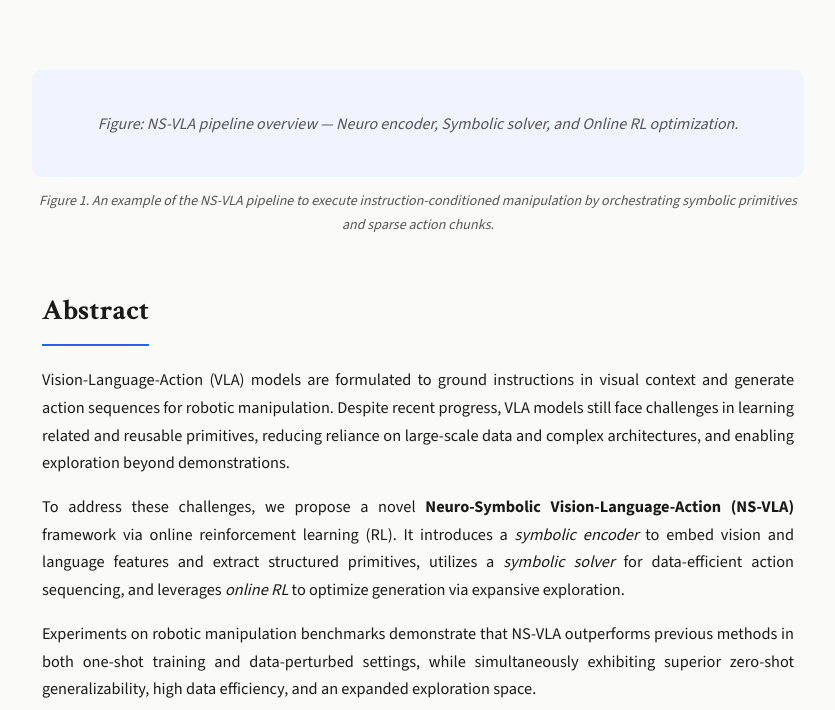
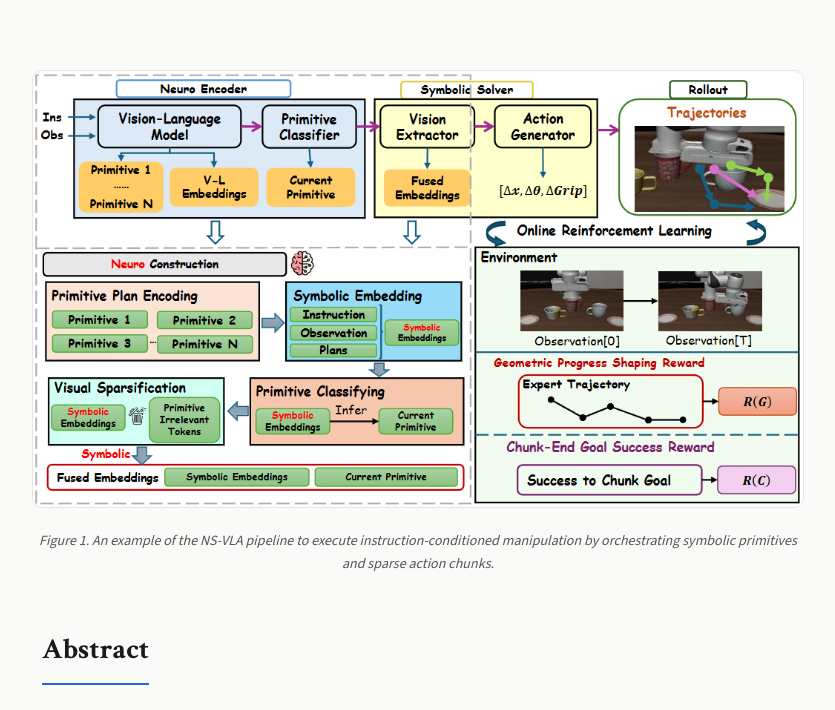
Before and after one commit to Zuzuzzy/NS-VLA, a plain HTML site: page index.html in a window 1280 px wide. Shown: the part 377-1087 px from the top of the page, without its empty margins (222-1057 px from the left). Drawn offline with nearby package versions, Linux system fonts and the light colour scheme.

Commit message:
add pipeline image

```diff
--- a/index.html
+++ b/index.html
@@ -306,7 +306,7 @@
 
 <!-- Teaser Figure -->
 <div class="teaser">
-    <img src="assets/pipeline_1.pdf" alt="NS-VLA Pipeline Overview" onerror="this.style.display='none'; this.nextElementSibling.style.display='block';">
+    <img src="assets/pipeline.png" alt="NS-VLA Pipeline Overview" onerror="this.style.display='none'; this.nextElementSibling.style.display='block';">
     <div style="display:none; background:#f0f4ff; border-radius:10px; padding:40px; text-align:center; color:#555; font-style:italic;">
         Figure: NS-VLA pipeline overview — Neuro encoder, Symbolic solver, and Online RL optimization.
     </div>
```
Also changed, not shown: assets/pipeline.png (added).
